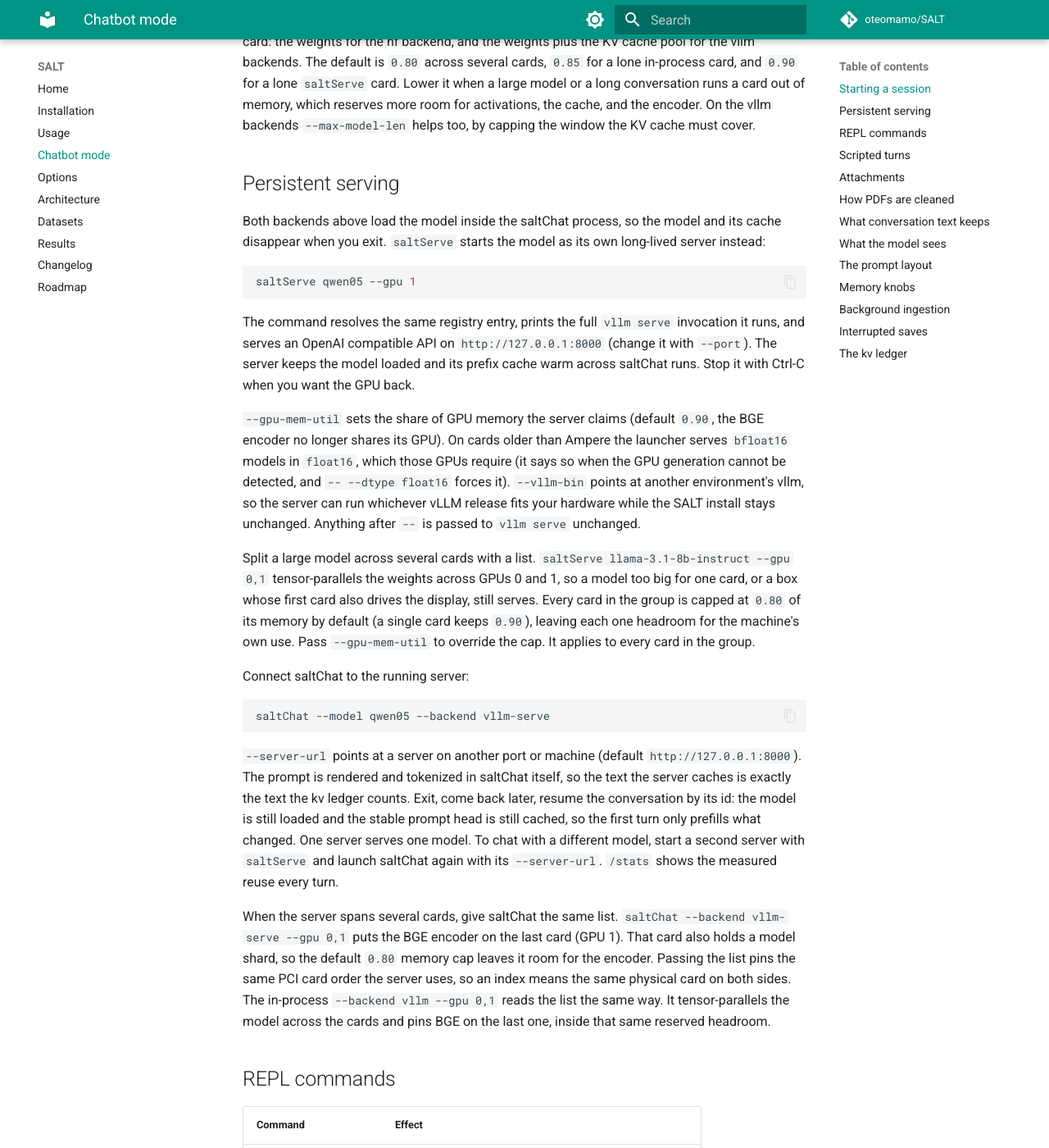
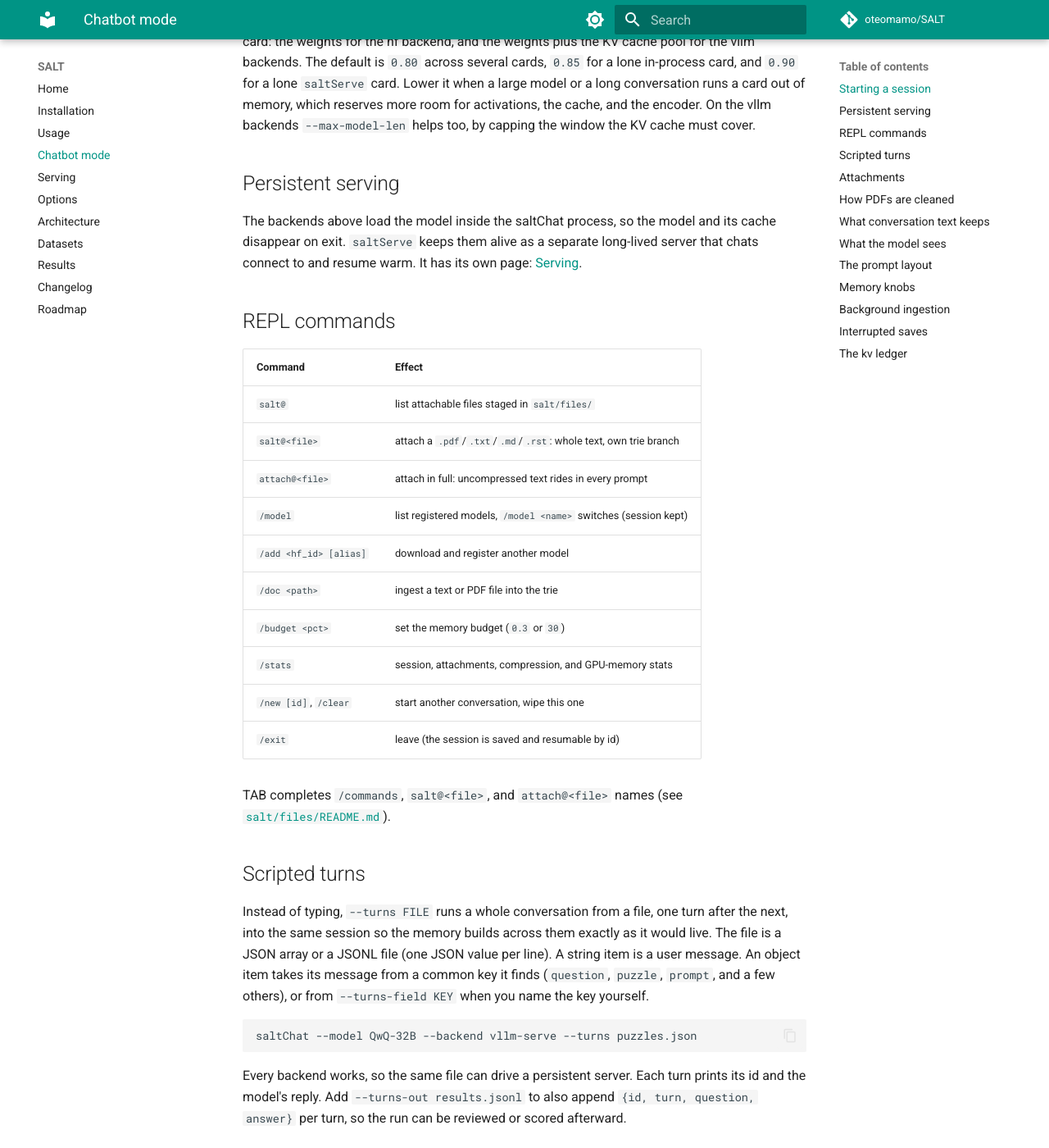
Before and after one commit to oteomamo/SALT, an MkDocs documentation site: the page built from docs/chatbot.md, in a window 1280 px wide and 1400 px high, scrolled down 1044 px. Shown: the whole window at 82% size. Built offline with MkDocs 1.6.1 and Material for MkDocs 9.7.7, drawn with Linux system fonts in a browser that asks for light colours; comment, search, counter and statistics services are not loaded; the version menu is left out.

Commit message:
v2.9.60 docs site: saltServe gets its own page
Persistent serving lived inside the chatbot page, burying one of the
three commands. The new Serving page carries the concepts in four
short sections (why a server, start, connect and resume warm, several
cards) and points at the options reference for flags. The chatbot
page keeps a three line pointer. Verified with python
scripts/style_gate.py and mkdocs build --strict.

````diff
--- a/docs/chatbot.md
+++ b/docs/chatbot.md
@@ -59,62 +59,10 @@ cover.
 
 ## Persistent serving
 
-Both backends above load the model inside the saltChat process, so the
-model and its cache disappear when you exit. `saltServe` starts the model
-as its own long-lived server instead:
-
-```bash
-saltServe qwen05 --gpu 1
-```
-
-The command resolves the same registry entry, prints the full `vllm serve`
-invocation it runs, and serves an OpenAI compatible API on
-`http://127.0.0.1:8000` (change it with `--port`). The server keeps the
-model loaded and its prefix cache warm across saltChat runs. Stop it with
-Ctrl-C when you want the GPU back.
-
-`--gpu-mem-util` sets the share of GPU memory the server claims (default
-`0.90`, the BGE encoder no longer shares its GPU). On cards older than
-Ampere the launcher serves `bfloat16` models in `float16`, which those
-GPUs require (it says so when the GPU generation cannot be detected, and
-`-- --dtype float16` forces it). `--vllm-bin` points at another
-environment's vllm, so the
-server can run whichever vLLM release fits your hardware while the SALT
-install stays unchanged. Anything after `--` is passed to `vllm serve`
-unchanged.
-
-Split a large model across several cards with a list. `saltServe
-llama-3.1-8b-instruct --gpu 0,1` tensor-parallels the weights across GPUs 0
-and 1, so a model too big for one card, or a box whose first card also
-drives the display, still serves. Every card in the group is capped at
-`0.80` of its memory by default (a single card keeps `0.90`), leaving each
-one headroom for the machine's own use. Pass `--gpu-mem-util` to override
-the cap. It applies to every card in the group.
-
-Connect saltChat to the running server:
-
-```bash
-saltChat --model qwen05 --backend vllm-serve
-```
-
-`--server-url` points at a server on another port or machine (default
-`http://127.0.0.1:8000`). The prompt is rendered and tokenized in
-saltChat itself, so the text the server caches is exactly the text the
-kv ledger counts. Exit, come back later, resume the conversation by its
-id: the model is still loaded and the stable prompt head is still
-cached, so the first turn only prefills what changed. One server serves
-one model. To chat with a different model, start a second server with
-`saltServe` and launch saltChat again with its `--server-url`. `/stats`
-shows the measured reuse every turn.
-
-When the server spans several cards, give saltChat the same list. `saltChat
---backend vllm-serve --gpu 0,1` puts the BGE encoder on the last card (GPU
-1). That card also holds a model shard, so the default `0.80` memory cap
-leaves it room for the encoder. Passing the list pins the same PCI card
-order the server uses, so an index means the same physical card on both
-sides. The in-process `--backend vllm --gpu 0,1` reads the list the same
-way. It tensor-parallels the model across the cards and pins BGE on the
-last one, inside that same reserved headroom.
+The backends above load the model inside the saltChat process, so the
+model and its cache disappear on exit. `saltServe` keeps them alive as
+a separate long-lived server that chats connect to and resume warm. It
+has its own page: [Serving](serving.md).
 
 ## REPL commands
 
--- a/mkdocs.yml
+++ b/mkdocs.yml
@@ -37,6 +37,7 @@ nav:
   - Installation: installation.md
   - Usage: usage.md
   - Chatbot mode: chatbot.md
+  - Serving: serving.md
   - Options: options.md
   - Architecture: architecture.md
   - Datasets: datasets.md
--- a/pyproject.toml
+++ b/pyproject.toml
@@ -4,7 +4,7 @@ build-backend = "setuptools.build_meta"
 
 [project]
 name = "salt"
-version = "2.9.59"
+version = "2.9.60"
 description = "SALT: Salience-Aware Lexical Trie for Long-Context Compression"
 readme = "README.md"
 license = "MIT"
````
Also changed, not shown: docs/options.md (+3 -3 lines), docs/serving.md (added, +49 -0 lines).
